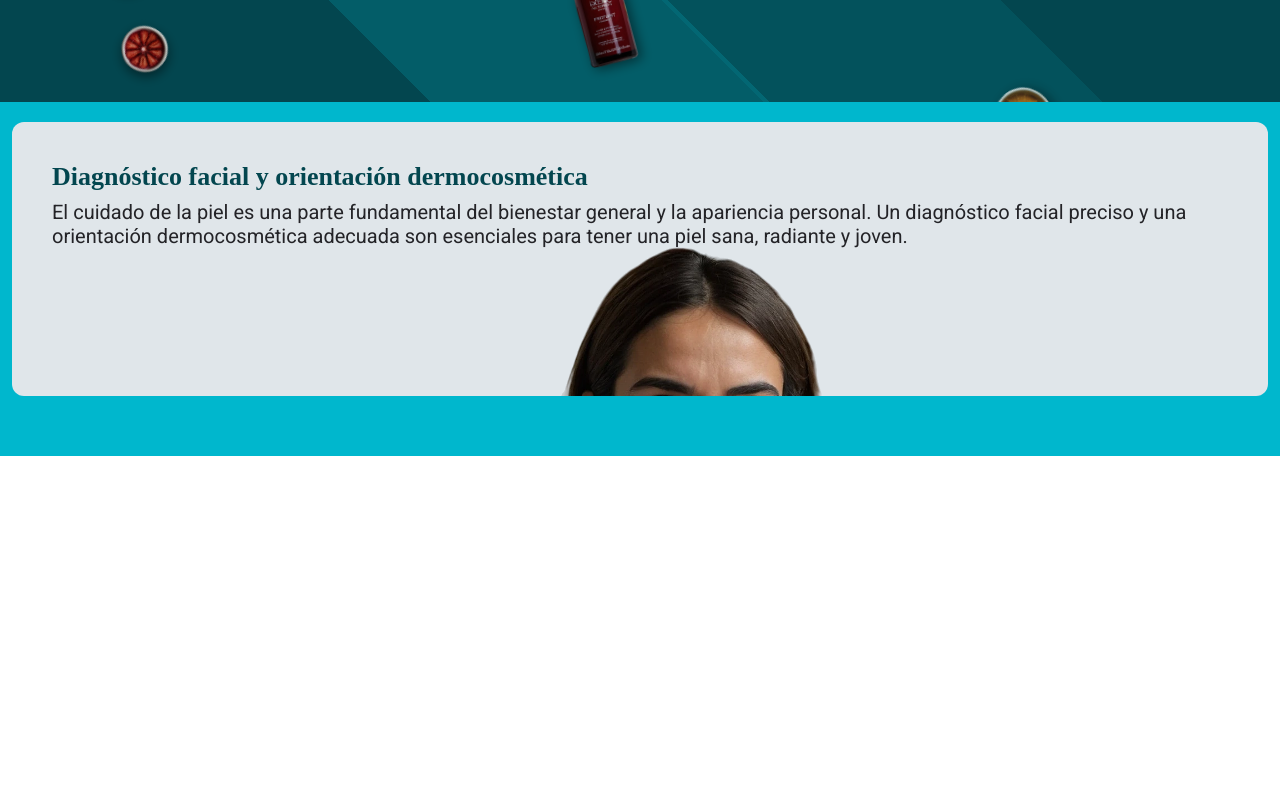
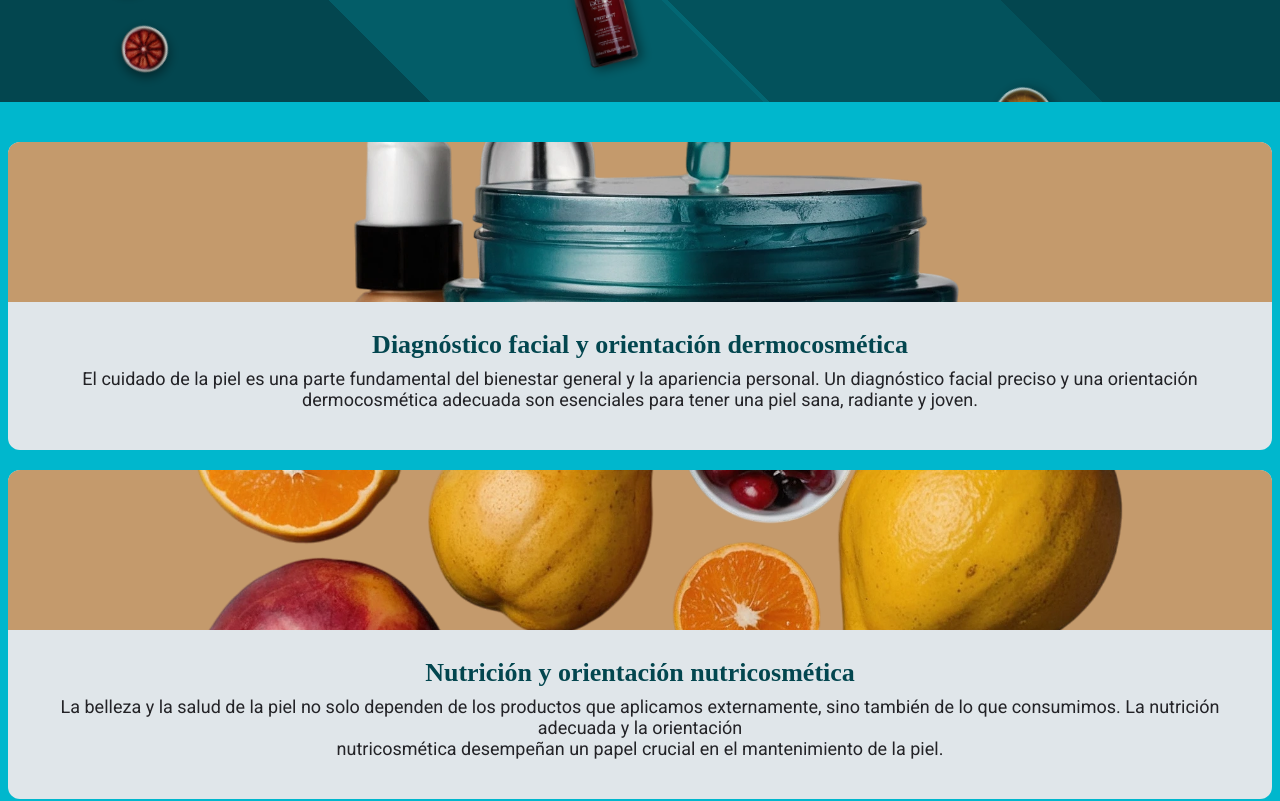
Before and after one commit to Yaalalf/sissi-landing-page, a Next.js app: page / in a window 1280 px wide. Shown: the part 1620-2421 px from the top of the page. Built offline with nearby package versions, Linux system fonts and the light colour scheme.

Commit message:
cambiando section consulting

```diff
--- a/src/sections/ConsultingSection/ConsultingSection.tsx
+++ b/src/sections/ConsultingSection/ConsultingSection.tsx
@@ -21,6 +21,8 @@ export default function ConsultingSection() {
       </div>
 
       <div className="MicroSection">
+        <div className="Decoration"></div>
+
         <div className="HeaderContainer">
           <h5>Diagnóstico facial y orientación dermocosmética</h5>
         </div>
@@ -31,7 +33,6 @@ export default function ConsultingSection() {
           orientación dermocosmética adecuada son esenciales para tener una piel
           sana, radiante y joven.
         </p>
-        <div className="Decoration"></div>
         {/* <div className="Decoration"></div> */}
 
         {/* <p>
@@ -41,9 +42,12 @@ export default function ConsultingSection() {
         </p> */}
       </div>
 
-      {/* <div className="MicroSection">
+      <div className="MicroSection">
         <div className="Decoration"></div>
-        <h5>Nutrición y orientación nutricosmética</h5>
+        <div className="HeaderContainer">
+          <h5>Nutrición y orientación nutricosmética</h5>
+        </div>
+
         <p>
           La belleza y la salud de la piel no solo dependen de los productos que
           aplicamos externamente, sino también de lo que consumimos. La
@@ -52,15 +56,16 @@ export default function ConsultingSection() {
             nutricosmética desempeñan un papel crucial en el mantenimiento de la
             piel.
           </span>
-        </p> */}
-      {/* <p>
+        </p>
+        {/* <p>
           La nutricosmética se enfoca en el uso de suplementos alimenticios que
           proporcionan nutrientes esenciales para mejorar la salud y apariencia
           de la piel desde el interior.
         </p> */}
-      {/* <div className="Decoration"></div>
-      </div>*/}
+        {/* <div className="Decoration"></div> */}
+      </div>
       <div className="Decoration_Icon"></div>
+      <div className="Decoration"></div>
     </section>
   );
 }
--- a/src/sections/ConsultingSection/style/mobile.css
+++ b/src/sections/ConsultingSection/style/mobile.css
@@ -1,7 +1,5 @@
 .ConsultingSection {
   block-size: auto;
-
-  padding-block-end: 40px;
 
   position: relative;
 
@@ -17,6 +15,8 @@
 .ConsultingSection .BackgroundAnimated {
   inline-size: 100%;
   block-size: 240px;
+
+  margin-block-end: 40px;
 
   position: relative;
   top: 0px;
@@ -197,27 +197,20 @@
 /*******************************************MiroSection**************************************/
 
 .ConsultingSection .MicroSection {
-  margin-inline: 12px;
+  margin-inline: 8px;
   margin-block: 20px;
 
-  padding: 40px;
-  padding-inline: 40px;
-  padding-block-end: 4px;
+  padding-block-end: 20px;
 
   position: relative;
 
   background-color: rgb(224, 230, 234);
+  border-radius: 12px;
 
-  padding-block-end: 148px;
+  overflow: hidden;
 
-  border-radius: 12px;
+  text-align: center;
 }
-/* .ConsultingSection .MicroSectionContainer .MicroSection:nth-of-type(3) {
-  padding-block-end: 280px;
-}
-.ConsultingSection .MicroSection:nth-of-type(4) {
-  padding-block-end: 240px;
-} */
 
 .ConsultingSection .MicroSection .HeaderContainer {
   position: relative;
@@ -225,7 +218,10 @@
 
 .ConsultingSection .MicroSection .HeaderContainer h5 {
   inline-size: 100%;
+  margin-block-start: 28px;
   margin-block-end: 8px;
+
+  padding-inline: 20px;
 
   font-family: "Times New Roman", Times, serif;
   font-size: 26px;
@@ -234,21 +230,10 @@
 
   z-index: 8;
 }
-
-/* .ConsultingSection .MicroSection:nth-of-type(3) .HeaderContainer .Decoration {
-  inline-size: 180px;
-  block-size: 180px;
-  position: absolute;
-  top: -48px;
-  right: -40px;
-
-  background-size: contain;
-  background-image: url("/dermocosmetica.webp");
-  background-position: center top;
-} */
-
 .ConsultingSection .MicroSection p {
-  font-size: 20px;
+  padding-inline: 20px;
+  margin-block-end: 20px;
+  font-size: 18px;
   color: #232327;
 }
 
@@ -256,56 +241,49 @@
   inline-size: 100%;
   block-size: 160px;
 
+  background-color: var(--secondary-color);
+
+  background-size: 80%;
+  background-image: url("/dermocosmetica.webp");
+  background-position: center;
+  background-repeat: no-repeat;
+}
+
+/* .ConsultingSection .MicroSection .Decoration:nth-of-type(3) {
+  inline-size: 200px;
+  block-size: 200px;
+
   position: absolute;
-  bottom: 0px;
-  left: 0px;
+  bottom: -40px;
+  right: -40px;
 
-  background-position: center top;
-  background-size: 60%;
+  background-position: center center;
+  background-size: contain;
   background-image: url("/dermocosmetista.webp");
   background-repeat: no-repeat;
 
   z-index: 3;
+} */
+
+.ConsultingSection .MicroSection:nth-of-type(4) .Decoration {
+  background-size: 80%;
+  background-position: center;
+  background-repeat: no-repeat;
+  background-image: url("/nutricosmetica.webp");
 }
 
-/* .ConsultingSection .MicroSection:nth-of-type(3) p span {
-  display: inline-block;
-  padding-inline-start: 150px;
-} */
-
-/* .ConsultingSection .MicroSection:nth-of-type(4) p span {
-  display: inline-block;
-  padding-inline-end: 150px;
-}
-.ConsultingSection .MicroSection .Decoration {
-  inline-size: 320px;
-  block-size: 200px;
-
-  background-position: center bottom;
-  background-size: contain;
-  background-repeat: no-repeat;
-}
-
-.ConsultingSection .MicroSection:nth-of-type(4) .Decoration:nth-of-type(1) {
-  position: absolute;
-  top: -60px;
-  right: -120px;
-
-  background-image: url("/nutricosmetica.webp");
-}
-.ConsultingSection .MicroSection:nth-of-type(4) .Decoration:nth-of-type(2) {
-  inline-size: 110%;
-  block-size: 440px;
-  position: absolute;
-  bottom: 0px;
-  left: 0px;
+.ConsultingSection .Decoration {
+  inline-size: 100%;
+  block-size: 420px;
 
   background-position: left bottom;
   background-size: contain;
+  background-repeat: no-repeat;
+
   background-image: url("/nutricionista.webp");
 
   z-index: 0;
-} */
+}
 /******************************Animations*********************************/
 
 @keyframes movementOne {
```
Also changed, not shown: public/nutricionista.webp.
